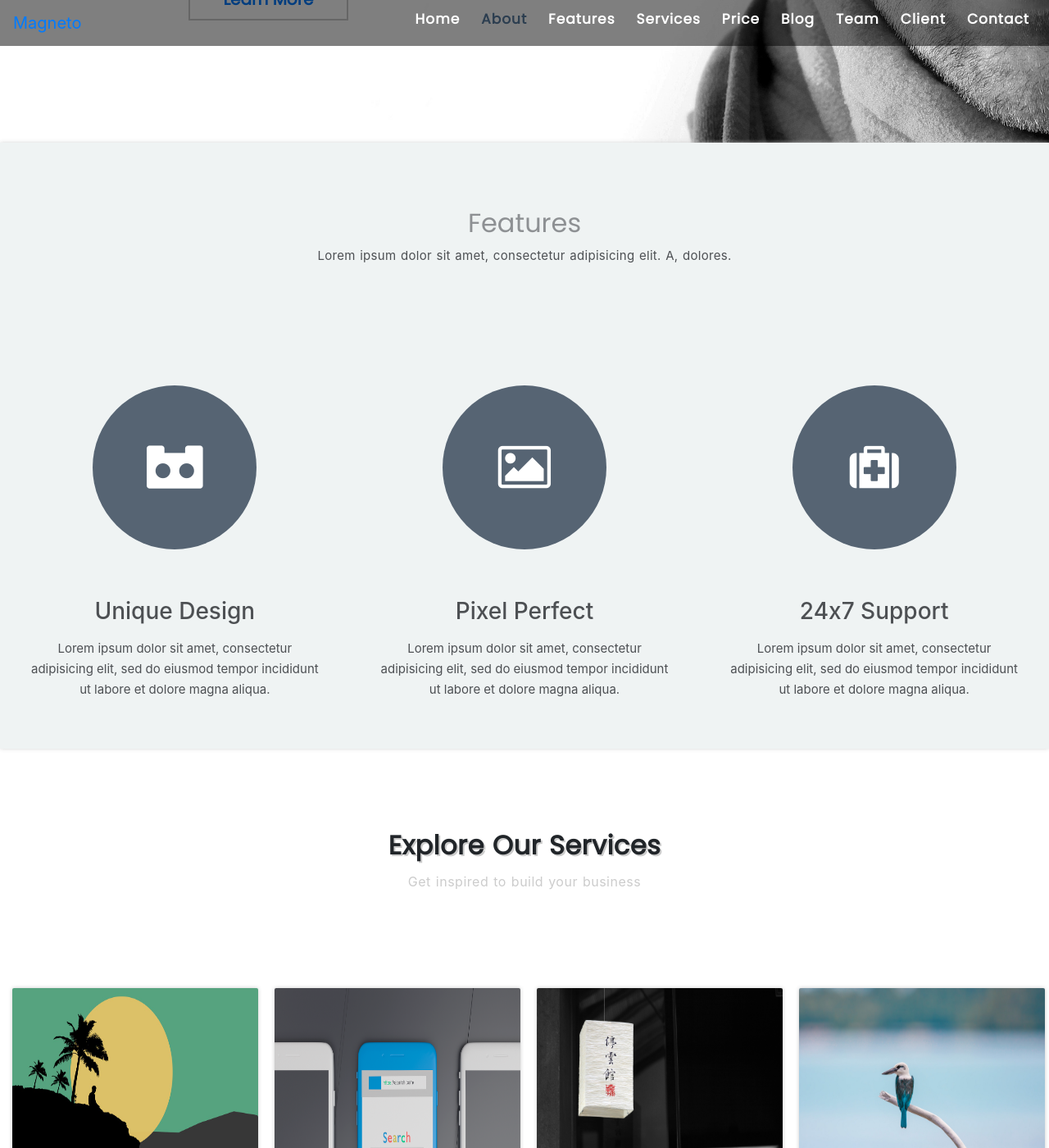
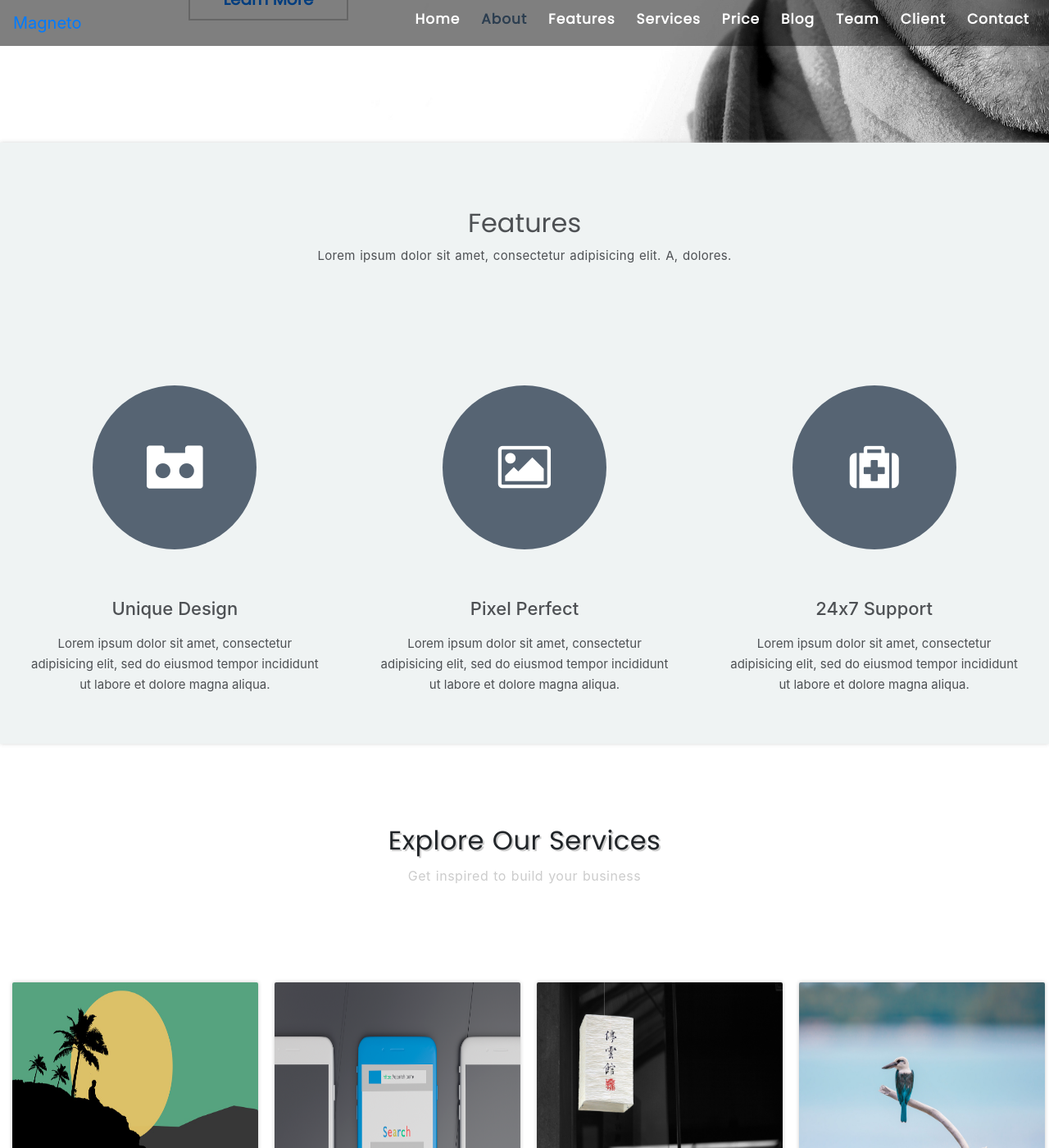
Before and after one commit to Jekyllfox/Magneto, a Jekyll site: the page built from index.html, in a window 1280 px wide and 1400 px high, scrolled down 1166 px. Shown: the whole window at 82% size. Built offline with Jekyll 4.4.1, drawn with Linux system fonts in a browser that asks for light colours; nearby versions of some CDN libraries; Markdown is read by kramdown in place of the engine named in the settings.

Commit message:
initial commit

```diff
--- a/css/style.css
+++ b/css/style.css
@@ -362,17 +362,9 @@ font-weight: 600;
   text-transform:capitalize;
   width: 100%;
   font-family: 'Poppins', sans-serif;
-  /*font-weight: 600;*/
   margin-top: 80px;
   margin-bottom: 10px;
-  opacity: 0.6;
 }
-/*.features .underline{
-  border: 2px solid #fff;
-  width: 16%;
-  margin: 0 auto;
-  margin-bottom: 20px;
-}*/
 #top-para{
   width: 100%;
   padding-left: 200px;
@@ -399,6 +391,7 @@ font-weight: 600;
 
 figcaption h3{
   text-transform:capitalize;
+  font-size: 22px;
 }
 figcaption p{
   text-align: center;
@@ -414,7 +407,6 @@ figcaption p{
   width: 100%;
   margin: 100px auto 10px auto;
   font-family: 'Poppins', sans-serif;
-  font-weight: 600;
   letter-spacing: 0.5px;
   word-spacing: 1px;
   text-transform:capitalize;
--- a/index.html
+++ b/index.html
@@ -23,7 +23,6 @@ layout: default
   <div class="container-fluid">
     <div class="row">
       <h2>Features</h2>
-      <div class="underline"></div>
       <p id="top-para">Lorem ipsum dolor sit amet, consectetur adipisicing elit. A, dolores.</p>
       <div class="col-lg-4">
        <figure>
```
Also changed, not shown: 2 other files.
